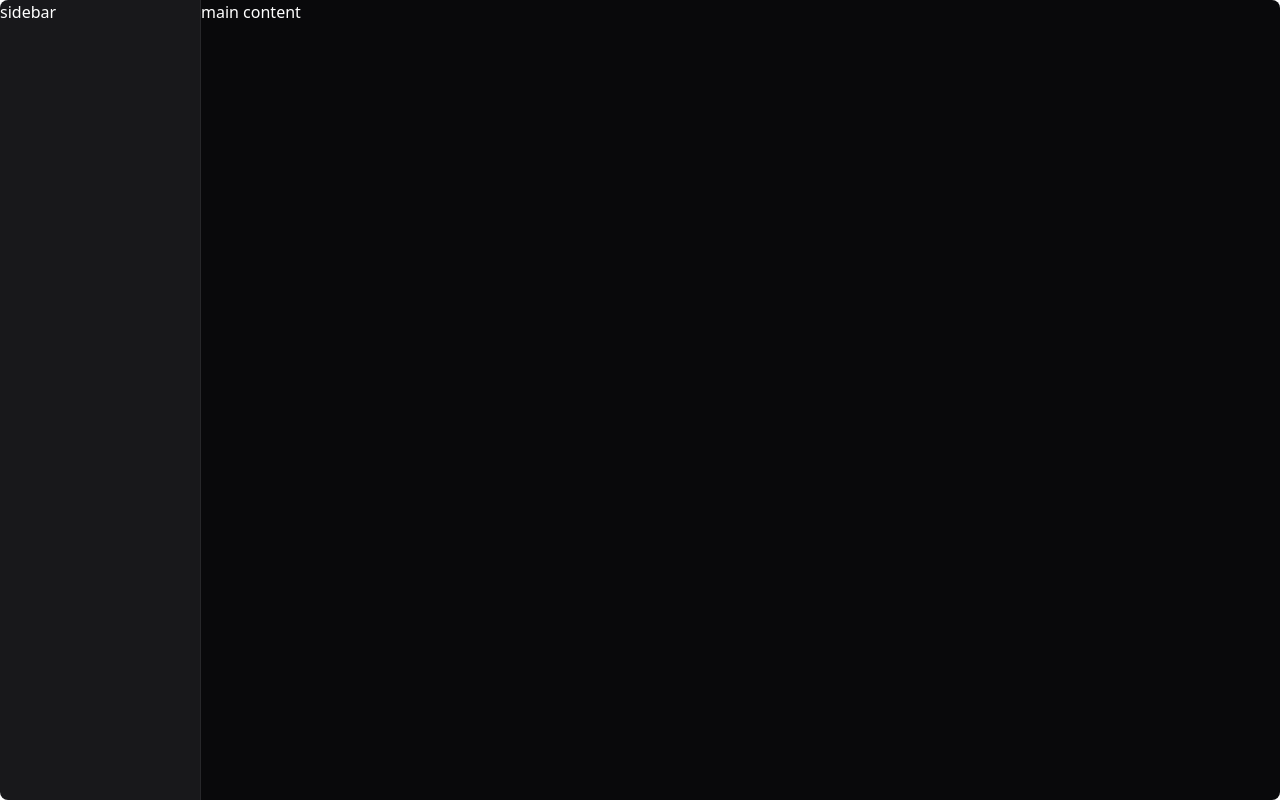
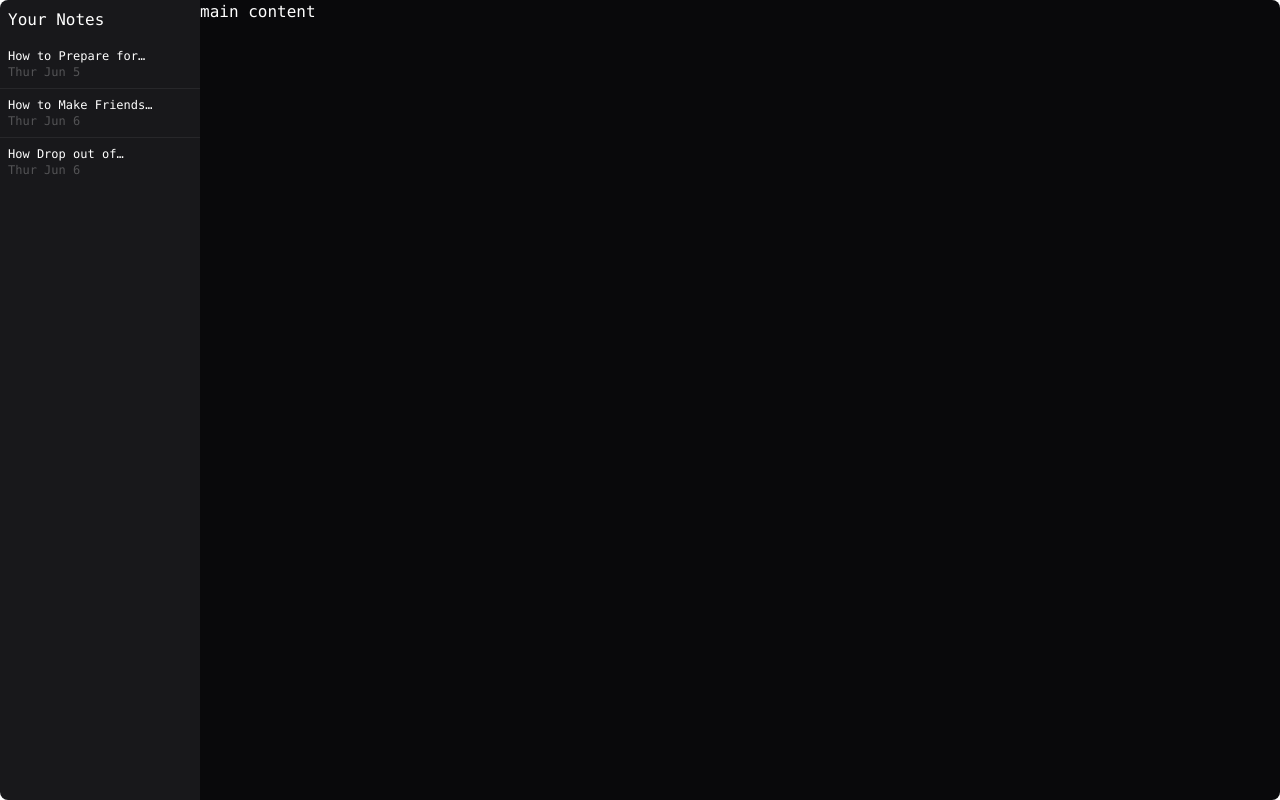
Before and after one commit to anav5704/note-app-electron, a React (Vite) app: page / in a window 1280 px wide. Built offline with nearby package versions, Linux system fonts and the light colour scheme.

Commit message:
feat: add sidebar items

```diff
--- a/src/renderer/src/App.tsx
+++ b/src/renderer/src/App.tsx
@@ -5,8 +5,8 @@ function App(): JSX.Element {
     return (
         <>
             <DraggableBar />
-            <main className="flex h-full">
-                <SideBar className="bg-zinc-900">sidebar</SideBar>
+            <main className="flex h-full w-full">
+                <SideBar className="bg-zinc-900" />
                 <MainContent className="bg-zinc-950 grow">main content</MainContent>
             </main>
         </>
--- a/src/renderer/src/assets/index.css
+++ b/src/renderer/src/assets/index.css
@@ -9,7 +9,7 @@
 
   html,
   body {
-    @apply h-full select-none overflow-hidden text-white rounded-lg;
+    @apply h-full select-none overflow-hidden text-white rounded-lg inset-1 font-mono;
   }
 
   header {
--- a/src/renderer/src/components/main-content.tsx
+++ b/src/renderer/src/components/main-content.tsx
@@ -7,7 +7,7 @@ interface MainContentProps {
 }
 export const MainContent = ({ children, className }: MainContentProps) => {
     return (
-        <main className={cn("border-l border-zinc-800", className)}>
+        <main className={cn("", className)}>
             {children}
         </main>
     )
--- a/src/renderer/src/components/side-bar.tsx
+++ b/src/renderer/src/components/side-bar.tsx
@@ -1,15 +1,41 @@
 import { cn } from '@renderer/utils'
+import { Trash, Trash2 } from 'lucide-react'
 import React from 'react'
 
 interface SideBarProps {
-    children: React.ReactNode,
     className?: string
 }
 
-export const SideBar = ({ children, className }: SideBarProps) => {
+const notes = [
+    {
+        title: "How to Prepare for University",
+        createdAt: "Thur Jun 5"
+    },
+    {
+        title: "How to Make Friends in University",
+        createdAt: "Thur Jun 6"
+    },
+    {
+        title: "How Drop out of University",
+        createdAt: "Thur Jun 6"
+    },
+]
+
+export const SideBar = ({ className }: SideBarProps) => {
     return (
         <aside className={cn("w-[200px]", className)}>
-            {children}
+            <h1 className='p-2'>Your Notes</h1>
+            {notes.map((note, index) => (
+                <div className='text-xs group border-b last-of-type:border-none border-zinc-800 flex items-center justify-between' key={index}>
+                    <div className='p-2'>
+                        <p className='line-clamp-1'>{note.title}</p>
+                        <p className='opacity-25 font-light'>{note.createdAt}</p>
+                    </div>
+                    <div className='cursor-pointer p-2 opacity-0 group-hover:opacity-100 transition'>
+                        <Trash2 className='h-4 w-4 text-zinc-600'/>
+                    </div>
+                </div>
+            ))}
         </aside>
     )
 }
```
Also changed, not shown: src/main/index.ts (+4 -3 lines).
